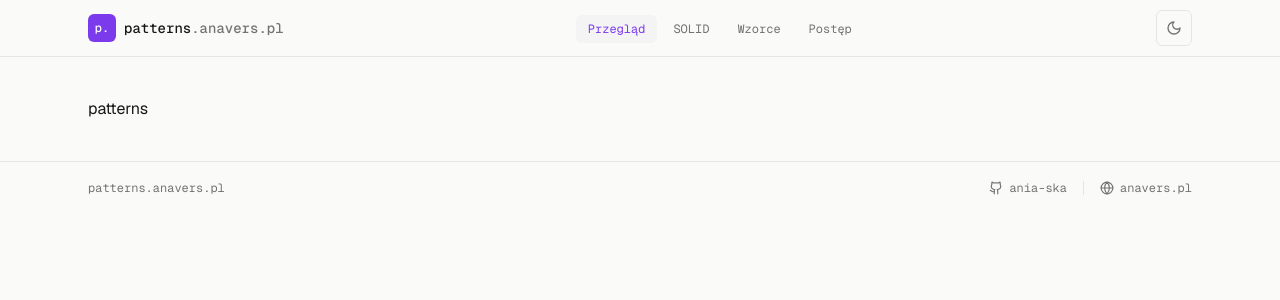
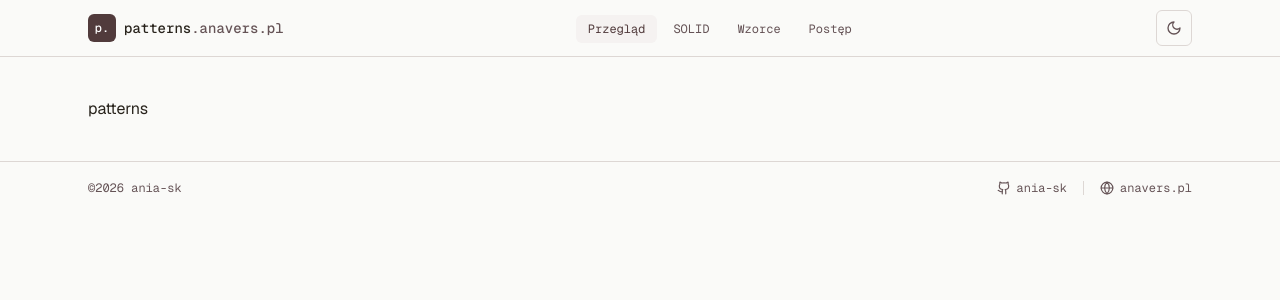
Before and after one commit to ania-sk/patterns, a Next.js app: page / in a window 1280 px wide. Shown: the top 300 px of the page. Built offline with nearby package versions, Linux system fonts and the light colour scheme.

Commit message:
refactor: move navbar and footer components to layout folder

```diff
--- a/src/app/globals.css
+++ b/src/app/globals.css
@@ -4,17 +4,17 @@
 /* ─── Design tokens ─────────────────────────────────────────── */
 @theme {
   /* Kolory — mapowane na CSS variables */
-  --color-background:    var(--background);
-  --color-surface:       var(--surface);
+  --color-background: var(--background);
+  --color-surface: var(--surface);
   --color-surface-hover: var(--surface-hover);
-  --color-border:        var(--border);
-  --color-accent:        var(--accent);
-  --color-accent-hover:  var(--accent-hover);
-  --color-success:       var(--success);
-  --color-warning:       var(--warning);
-  --color-info:          var(--info);
-  --color-text-primary:  var(--text-primary);
-  --color-text-muted:    var(--text-muted);
+  --color-border: var(--border);
+  --color-accent: var(--accent);
+  --color-accent-hover: var(--accent-hover);
+  --color-success: var(--success);
+  --color-warning: var(--warning);
+  --color-info: var(--info);
+  --color-text-primary: var(--text-primary);
+  --color-text-muted: var(--text-muted);
 
   /* Fonty */
   --font-sans: var(--font-geist-sans), system-ui, sans-serif;
@@ -23,33 +23,38 @@
 
 /* ─── CSS variables per motyw ───────────────────────────────── */
 :root {
-  --background:    #FAFAF8;
-  --surface:       #FFFFFF;
-  --surface-hover: #F4F4F5;
-  --text-primary:  #171717;
-  --text-muted:    #737373;
-  --border:        #E5E5E5;
-  --accent:        #7C3AED;
-  --accent-hover:  #8B5CF6;
-  --success:       #16A34A;
-  --warning:       #F59E0B;
-  --info:          #2563EB;
+  --background: #fafaf8;
+  --surface: #ffffff;
+  --surface-hover: #f5f2f1;
+
+  --text-primary: #28231c;
+  --text-muted: #655356;
+  --border: #ddd7d4;
+
+  --accent: #513b3c;
+  --accent-hover: #655356;
+
+  --success: #2e8b57;
+  --warning: #c27c2c;
+  --info: #5aafcf;
 }
 
 .dark {
-  --background:    #09090B;
-  --surface:       #18181B;
-  --surface-hover: #232326;
-  --text-primary:  #FAFAFA;
-  --text-muted:    #A1A1AA;
-  --border:        #27272A;
-  --accent:        #8B5CF6;
-  --accent-hover:  #A78BFA;
-  --success:       #22C55E;
-  --warning:       #FBBF24;
-  --info:          #60A5FA;
+  --background: #070707;
+  --surface: #28231c;
+  --surface-hover: #332c24;
+
+  --text-primary: #fafafa;
+  --text-muted: #b3a4a6;
+  --border: #513b3c;
+
+  --accent: #c1eeff;
+  --accent-hover: #d8f4ff;
+
+  --success: #4caf72;
+  --warning: #d9a441;
+  --info: #c1eeff;
 }
-
 /* ─── Reset ─────────────────────────────────────────────────── */
 body {
   color: var(--text-primary);
--- a/src/app/layout.tsx
+++ b/src/app/layout.tsx
@@ -2,8 +2,8 @@ import type { Metadata } from "next";
 import { GeistMono } from "geist/font/mono";
 import { GeistSans } from "geist/font/sans";
 import { ThemeProvider } from "next-themes";
-import Navbar from "@/components/Navbar";
-import Foooter from "@/components/Footer";
+import Navbar from "@/components/layout/Navbar";
+import Foooter from "@/components/layout/Footer";
 import "./globals.css";
 
 export const metadata: Metadata = {
--- a/src/components/Footer.tsx
+++ b/src/components/layout/Footer.tsx
@@ -5,9 +5,9 @@ export default function Footer() {
   return (
     <footer className="border-t border-border">
       <div className="mx-auto flex h-13 max-w-6xl items-center justify-between px-6 py-4">
-        <span className="font-mono text-xs text-text-muted">
-          patterns.anavers.pl
-        </span>
+        <p className="font-mono text-xs text-text-muted">
+          &copy;{new Date().getFullYear()} ania-sk
+        </p>
 
         <div className="flex items-center gap-4">
           <Link
@@ -15,10 +15,10 @@ export default function Footer() {
             target="_blank"
             rel="noopener noreferrer"
             className="flex items-center gap-1.5 font-mono text-xs text-text-muted transition-colors hover:text-text-primary"
-            aria-label="GitHub — ania-ska"
+            aria-label="GitHub — ania-sk"
           >
             <Github size={14} aria-hidden="true" />
-            ania-ska
+            ania-sk
           </Link>
 
           <div className="h-3.5 w-px bg-border" aria-hidden="true" />
```
Also changed, not shown: src/components/layout/Navbar.tsx (renamed from src/components/Navbar.tsx).
